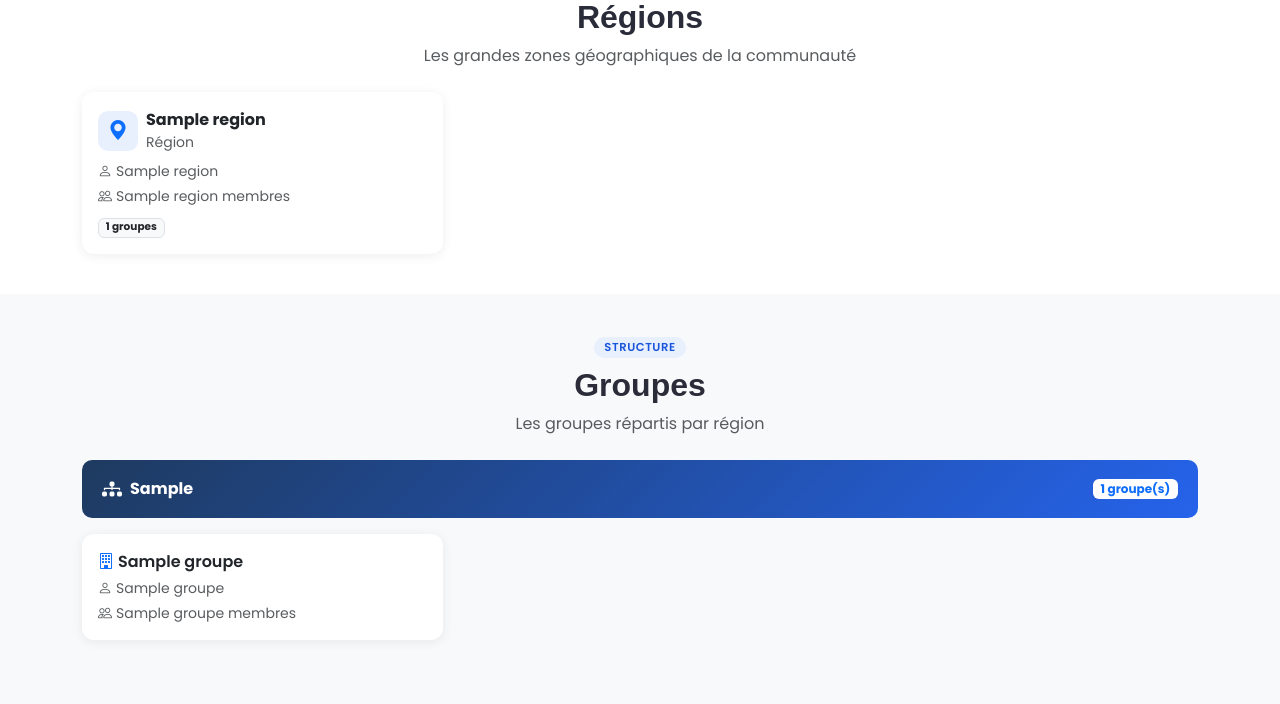
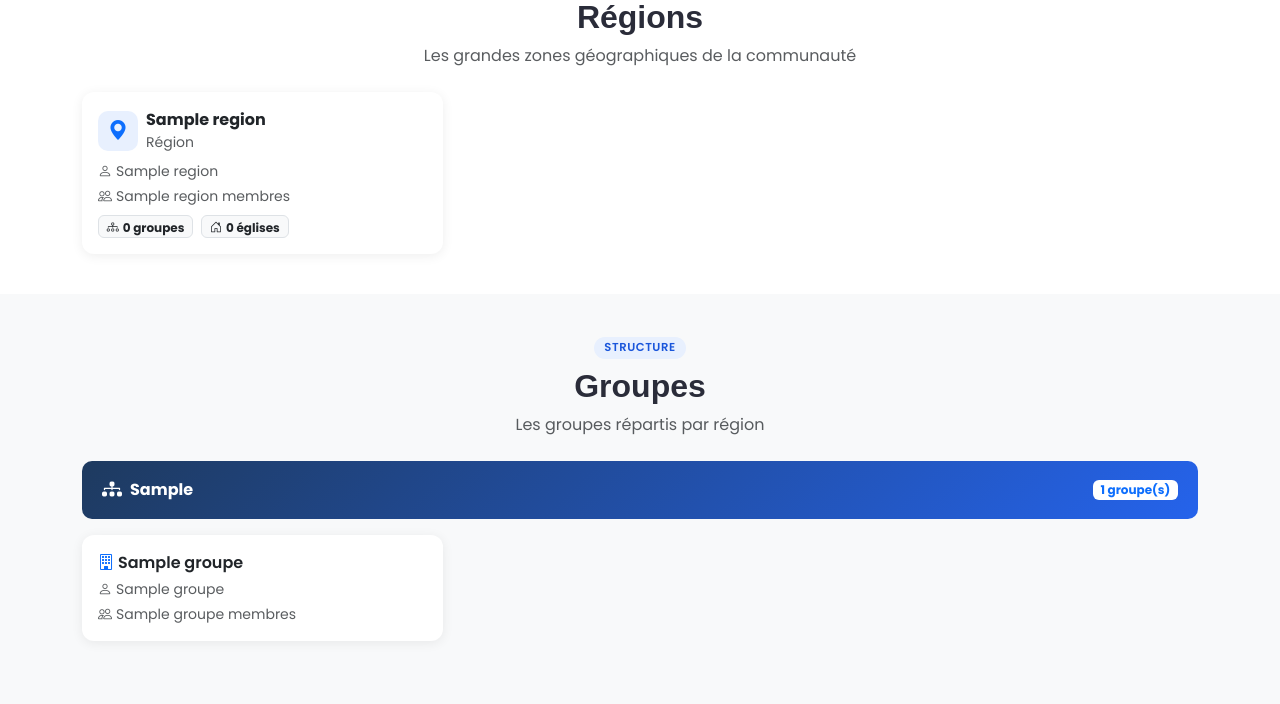
Before and after one commit to hervevictor/dclm, a Django app: page / in a window 1280 px wide. Shown: the part 913-1617 px from the top of the page. Run offline with Django 3.2, Linux system fonts and the light colour scheme; a user stored in the database is signed in; tables that the repository leaves empty hold one stand-in row (values such as "Sample post"); some libraries are stand-ins or nearby versions.

Commit message:
Fix page accueil : compteurs groupes/églises réels par région
- Chaque carte région affiche son propre nb de groupes et d'églises
- Affiche 0 si aucun, s'incrémente à chaque création
- Ajout badge églises en plus du badge groupes

Co-Authored-By: Claude Sonnet 4.6 <noreply@anthropic.com>

```diff
--- a/Gestionnaire/Eglises/templates/index.html
+++ b/Gestionnaire/Eglises/templates/index.html
@@ -160,8 +160,13 @@
               {% if region.nombre_de_membres %}
               <div class="small text-muted mt-1"><i class="bi bi-people me-1"></i>{{ region.nombre_de_membres }} membres</div>
               {% endif %}
-              <div class="mt-2 small">
-                <span class="badge bg-light text-dark border">{{ groupes|length }} groupes</span>
+              <div class="mt-2 d-flex gap-2 flex-wrap">
+                <span class="badge bg-light text-dark border">
+                  <i class="bi bi-diagram-3 me-1"></i>{{ region.nb_groupes }} groupe{{ region.nb_groupes|pluralize }}
+                </span>
+                <span class="badge bg-light text-dark border">
+                  <i class="bi bi-house-door me-1"></i>{{ region.nb_eglises }} église{{ region.nb_eglises|pluralize }}
+                </span>
               </div>
             </div>
           </div>
--- a/Gestionnaire/Eglises/views.py
+++ b/Gestionnaire/Eglises/views.py
@@ -62,9 +62,32 @@ def index(request):
     recent_messages = Message.objects.filter(date__gt=date_limit_msg).order_by('-date')
     recent_annonces = Annonce.objects.filter(add_date__gt=date_limit_ann).order_by('-add_date')
 
-    regions = Region.objects.all().order_by('name')
+    regions_qs = Region.objects.all().order_by('name')
     groupes = Groupe.objects.all().order_by('region', 'name')
     eglises = Eglise.objects.all().order_by('region', 'groupe', 'nom')
+
+    # Comptes par région
+    from django.db.models import Count
+    groupes_count = {
+        item['region']: item['c']
+        for item in Groupe.objects.values('region').annotate(c=Count('id'))
+    }
+    eglises_count = {
+        item['region']: item['c']
+        for item in Eglise.objects.values('region').annotate(c=Count('id'))
+    }
+
+    regions = [
+        {
+            'obj': r,
+            'name': r.name,
+            'nom_du_pasteur_regional': r.nom_du_pasteur_regional,
+            'nombre_de_membres': r.nombre_de_membres,
+            'nb_groupes': groupes_count.get(r.name, 0),
+            'nb_eglises': eglises_count.get(r.name, 0),
+        }
+        for r in regions_qs
+    ]
 
     return render(request, 'index.html', {
         'messages_recents': recent_messages,
@@ -72,7 +95,6 @@ def index(request):
         'regions': regions,
         'groupes': groupes,
         'eglises': eglises,
-        # compat ancienne template
         'message': recent_messages.first(),
         'annonce': recent_annonces.first(),
     })
```
